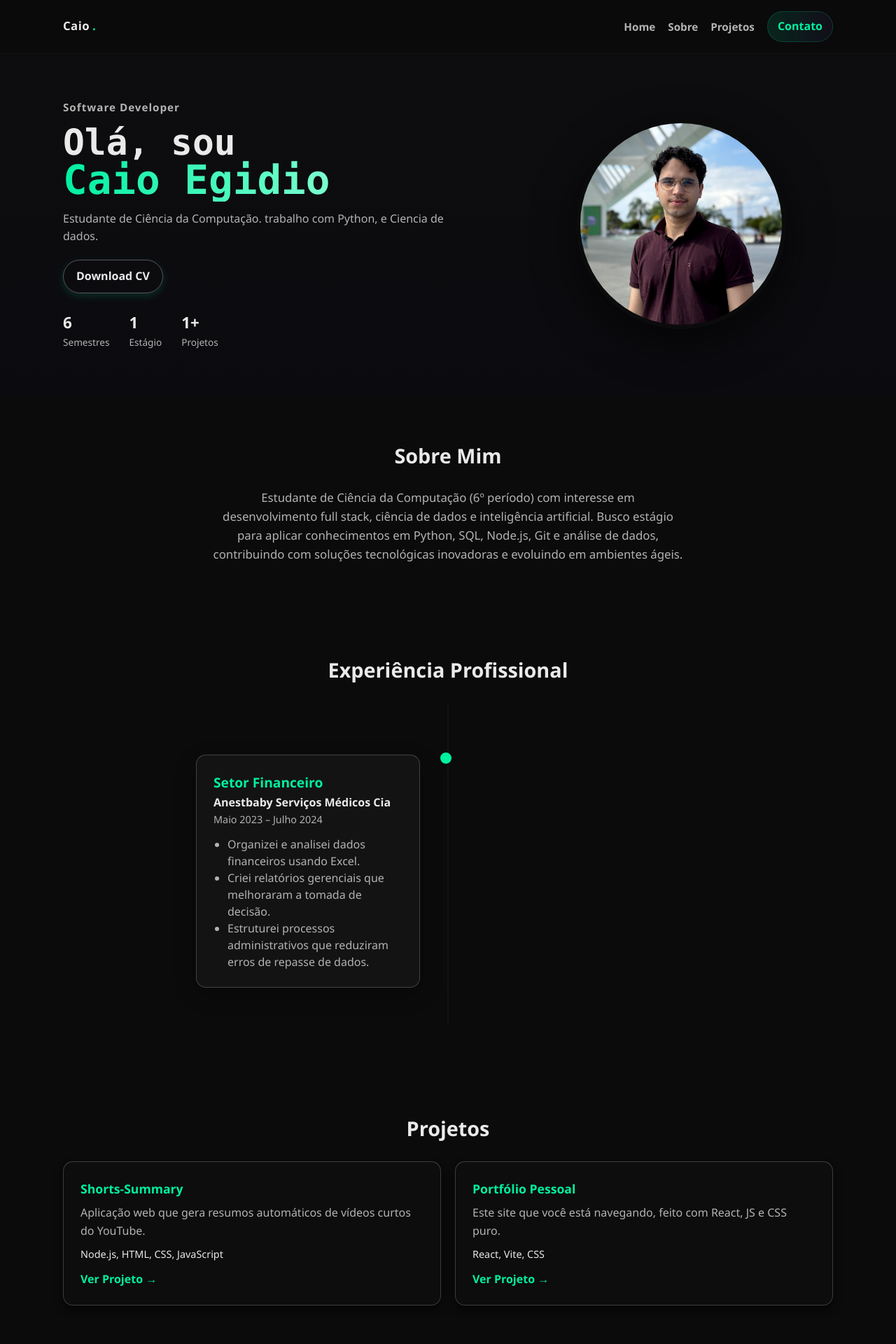
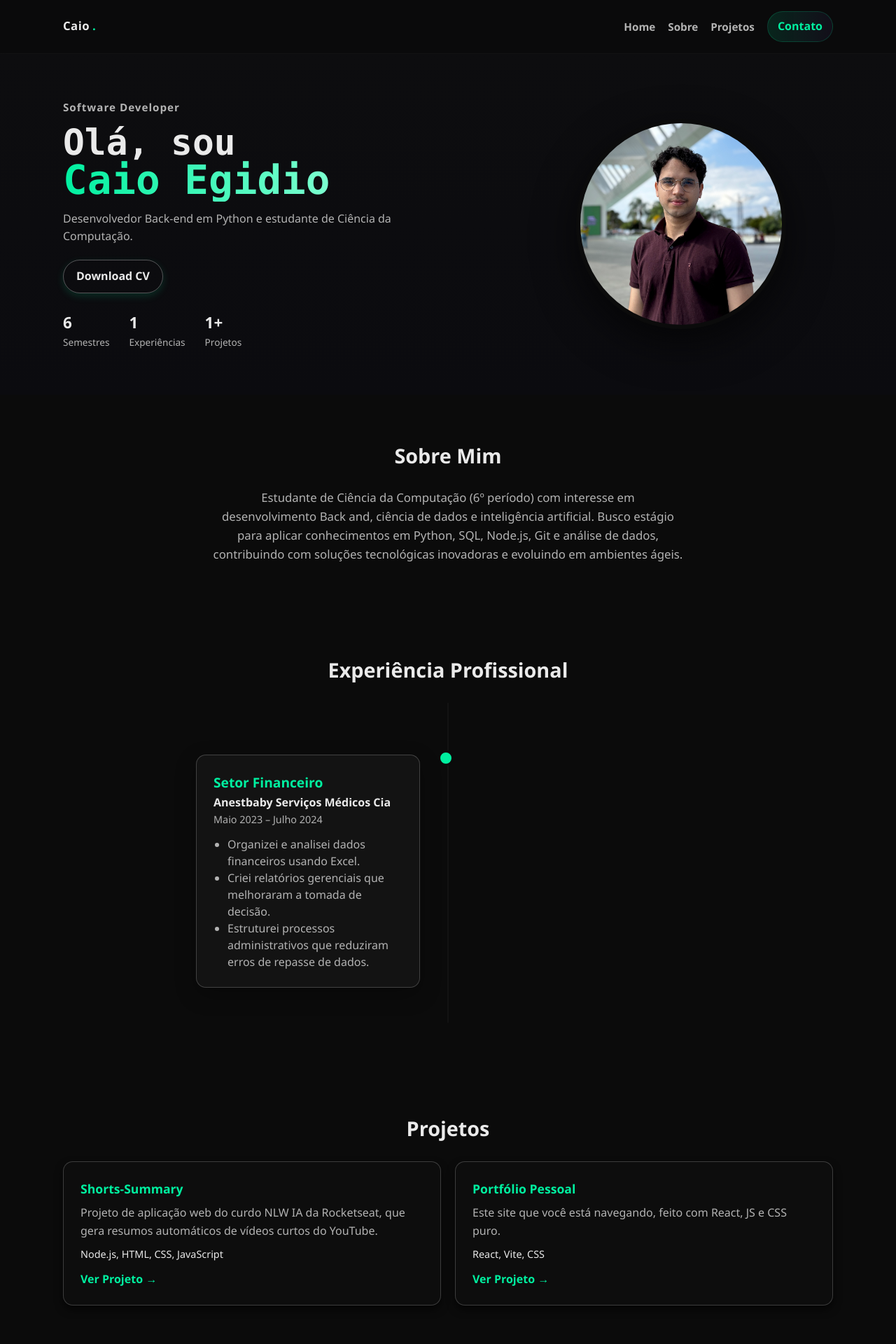
Before and after one commit to CaioEgidio/Meu-portf-lio, a React (Vite) app: page / in a window 1280 px wide. Shown: the top 1920 px of the page at 70% size. Built offline with nearby package versions, Linux system fonts and the light colour scheme.

Commit message:
feat: atualizção

```diff
--- a/src/components/About/About.jsx
+++ b/src/components/About/About.jsx
@@ -18,7 +18,7 @@ const About = () => {
         <h2 className="section__title">Sobre Mim</h2>
         <p className="about__text">
           Estudante de Ciência da Computação (6º período) com interesse em
-          desenvolvimento full stack, ciência de dados e inteligência
+          desenvolvimento Back and, ciência de dados e inteligência
           artificial. Busco estágio para aplicar conhecimentos em Python, SQL,
           Node.js, Git e análise de dados, contribuindo com soluções
           tecnológicas inovadoras e evoluindo em ambientes ágeis.
--- a/src/components/Certifications/Certifications.jsx
+++ b/src/components/Certifications/Certifications.jsx
@@ -8,7 +8,7 @@ const certificationsList = [
   "Alura – Imersão Python: Do Excel à Análise de Dados",
   "Alura – Imersão em Inteligência Artificial (2ª edição)",
   "Rocketseat – NLW IA",
-  "Fisk – Inglês (leitura e escrita básica)",
+  "Inglês (Nivel basico)",
 ];
 
 // Variantes para a animação escalonada (stagger)
--- a/src/components/Hero/Hero.jsx
+++ b/src/components/Hero/Hero.jsx
@@ -92,11 +92,11 @@ const Hero = () => {
             <span ref={cursorRef} className="typing-cursor">|</span>
           </h1>
           <p className="hero__desc">
-            Estudante de Ciência da Computação. trabalho com Python, e Ciencia de dados.
+            Desenvolvedor Back-end em Python e estudante de Ciência da Computação.
           </p>
 
           <div className="hero__actions">
-            <a className="btn btn--primary" href="/curriculo.pdf" download="Curriculo-Caio-Egidio.pdf">Download CV</a>
+            <a className="btn btn--primary" href="/assets/Novo_CV_ATS (1).pdf" download="Novo_CV_ATS (1).pdf">Download CV</a>
           </div>
 
           <ul className="hero__stats">
@@ -110,7 +110,7 @@ const Hero = () => {
               <span className="stat__num">
                 <Counter from={0} to={1} />
               </span>
-              <span className="stat__label">Estágio</span>
+              <span className="stat__label">Experiências</span>
             </li>
             <li>
               <span className="stat__num">
--- a/src/components/Projects/Projects.jsx
+++ b/src/components/Projects/Projects.jsx
@@ -7,7 +7,7 @@ const projects = [
     id: 1,
     title: "Shorts-Summary",
     description:
-      "Aplicação web que gera resumos automáticos de vídeos curtos do YouTube.",
+      "Projeto de aplicação web do curdo NLW IA da Rocketseat, que gera resumos automáticos de vídeos curtos do YouTube.",
     tech: "Node.js, HTML, CSS, JavaScript",
     link: "https://github.com/CaioEgidio/Shorts-Summary",
   },
```
Also changed, not shown: 1 other file (tests, documents, lock files or other folders).
